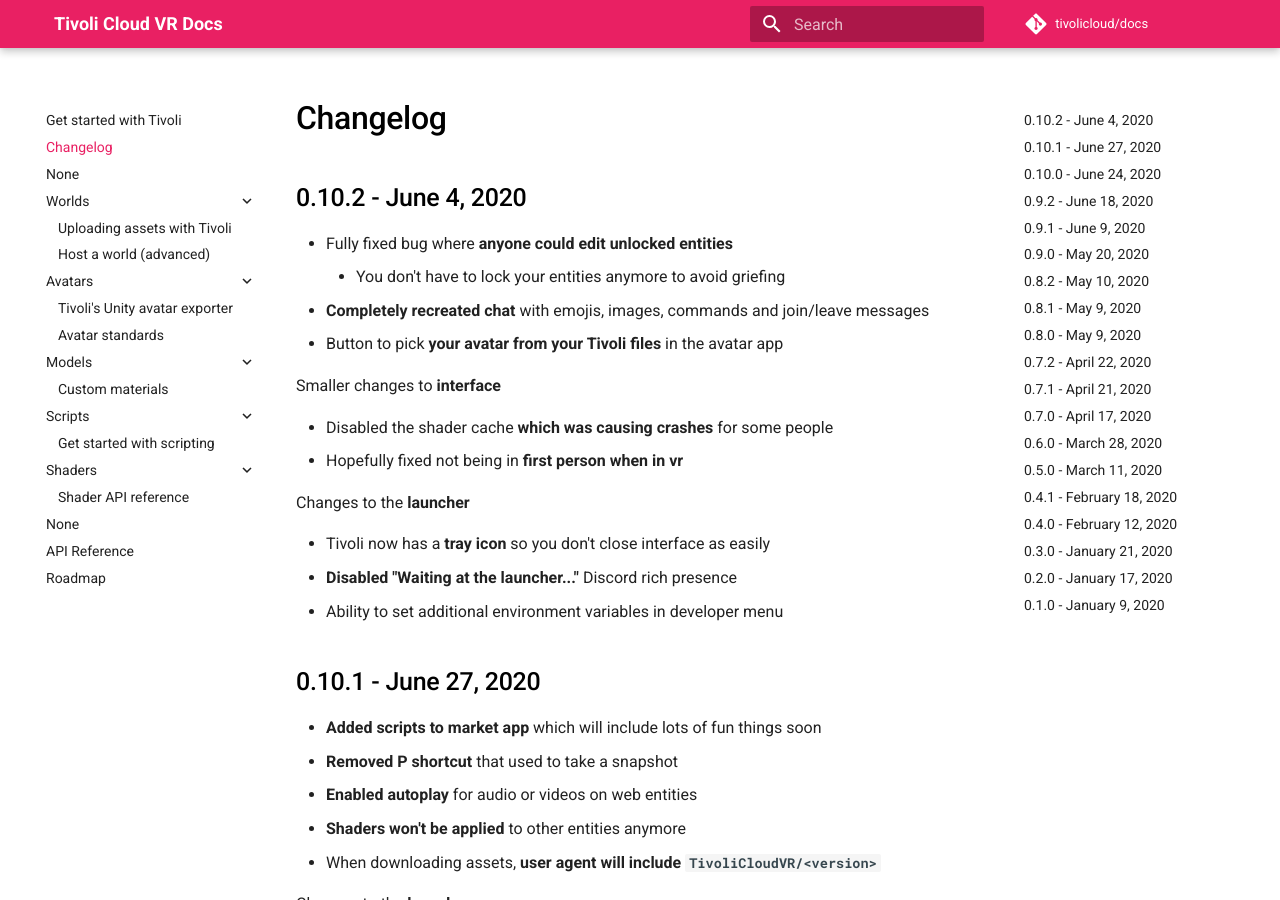
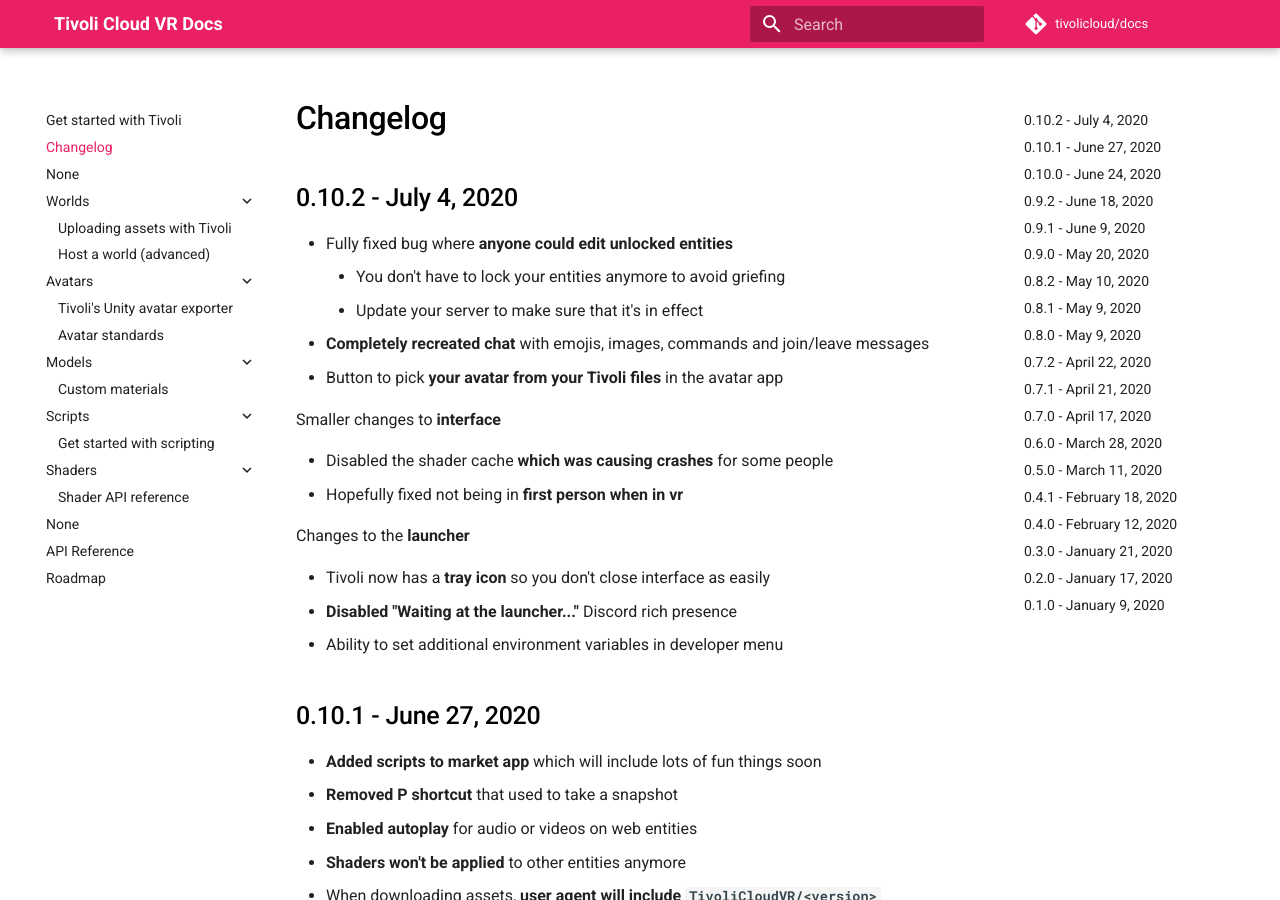
Before and after one commit to Nex-Pro/docs, an MkDocs documentation site: the page built from docs/changelog.md, in a window 1280 px wide and 900 px high. Built offline with MkDocs 1.6.1 and Material for MkDocs 9.7.7, drawn with Linux system fonts in a browser that asks for light colours.

Commit message:
Updated 0.10.2 changelog

```diff
--- a/docs/changelog.md
+++ b/docs/changelog.md
@@ -1,9 +1,10 @@
 # Changelog
 
-## 0.10.2 - June 4, 2020
+## 0.10.2 - July 4, 2020
 
 -   Fully fixed bug where **anyone could edit unlocked entities**
     -   You don't have to lock your entities anymore to avoid griefing
+    -   Update your server to make sure that it's in effect
 -   **Completely recreated chat** with emojis, images, commands and join/leave messages
 -   Button to pick **your avatar from your Tivoli files** in the avatar app
 
```
